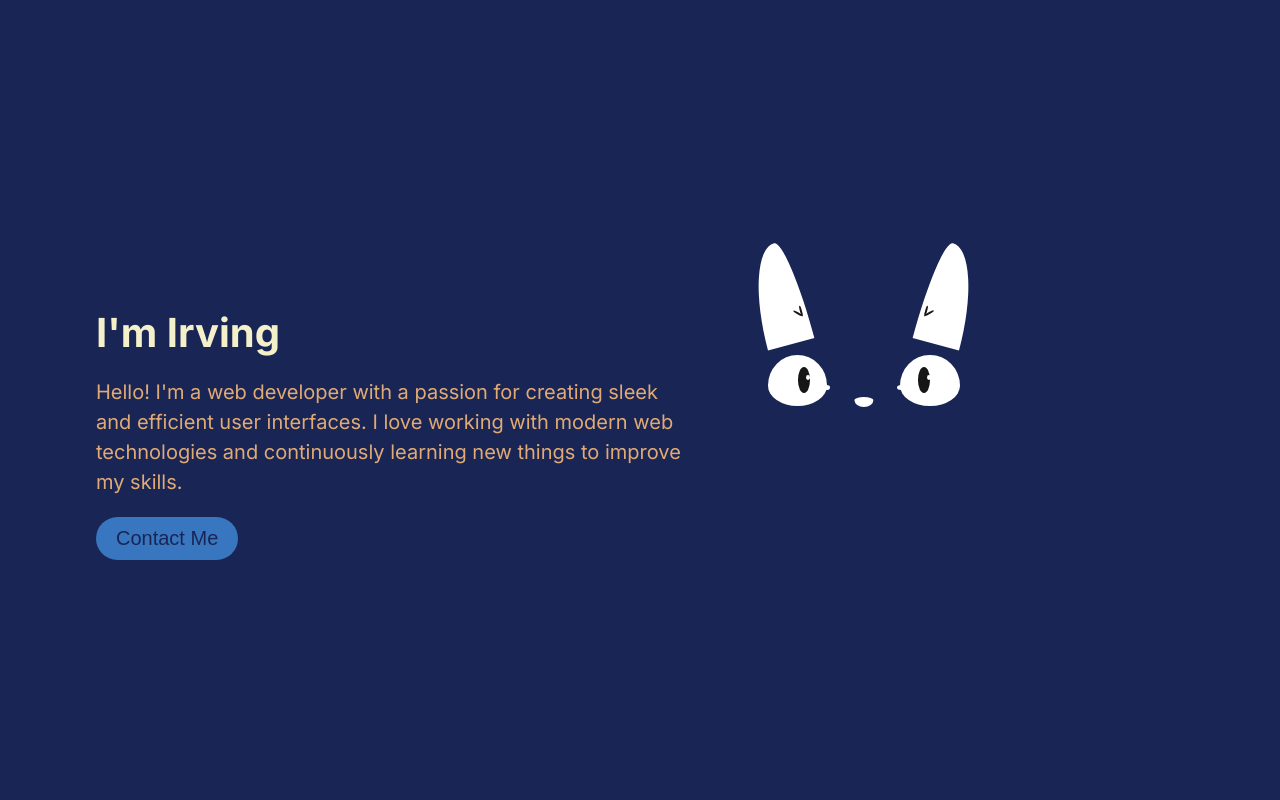
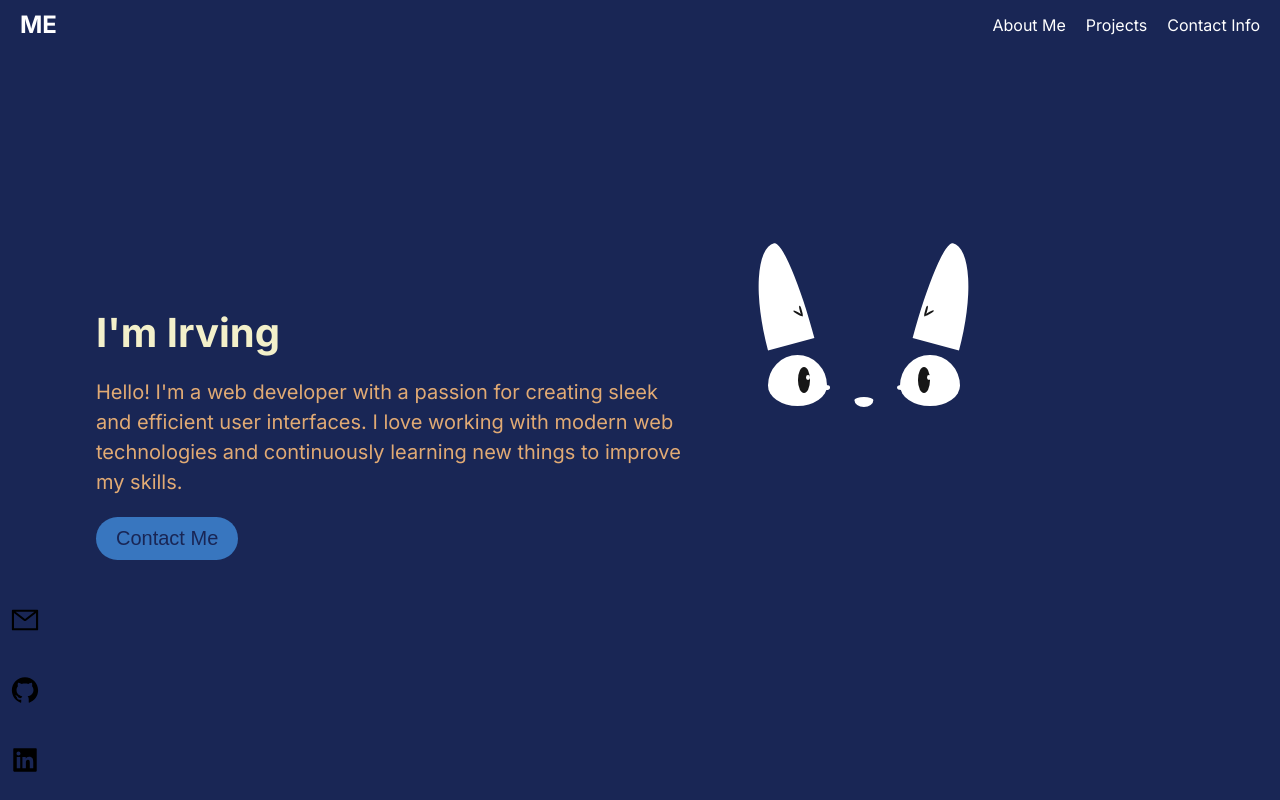
Before and after one commit to wwIrvingww/Proyecto3_Portfolio, a Next.js app in the folder portfolio/: page / in a window 1280 px wide. Built offline with nearby package versions, Linux system fonts and the light colour scheme.

Commit message:
navbar and sidebar added

```diff
--- a/portfolio/package.json
+++ b/portfolio/package.json
@@ -12,6 +12,7 @@
     "next": "14.2.3",
     "react": "^18",
     "react-dom": "^18",
+    "react-icons": "^5.2.1",
     "react-type-animation": "^3.2.0"
   },
   "devDependencies": {
--- /dev/null
+++ b/portfolio/src/components/Navbar.jsx
@@ -0,0 +1,18 @@
+// components/Navbar.jsx
+import React from 'react';
+import styles from '../styles/navbar.module.css';
+
+const Navbar = () => {
+  return (
+    <div className={styles.navbar}>
+      <div className={styles.logo}>ME</div>
+      <div className={styles.links}>
+        <a href="#about" className={styles.link}>About Me</a>
+        <a href="#projects" className={styles.link}>Projects</a>
+        <a href="#contact" className={styles.link}>Contact Info</a>
+      </div>
+    </div>
+  );
+}
+
+export default Navbar;
--- /dev/null
+++ b/portfolio/src/components/Sidebar.jsx
@@ -0,0 +1,16 @@
+// Sidebar.jsx
+import React from 'react';
+import { AiOutlineMail, AiFillGithub, AiFillLinkedin } from 'react-icons/ai';
+import styles from '../styles/sidebar.module.css';
+
+const Sidebar = () => {
+  return (
+    <div className={styles.sidebar}>
+      <AiOutlineMail size={30} className={styles.icon} />
+      <AiFillGithub size={30} className={styles.icon} />
+      <AiFillLinkedin size={30} className={styles.icon} />
+    </div>
+  );
+};
+
+export default Sidebar;
--- a/portfolio/src/components/Welcome.jsx
+++ b/portfolio/src/components/Welcome.jsx
@@ -1,11 +1,14 @@
 import React from 'react'
 import styles from '../styles/welcome.module.css'
 import Cat from './Cat';
-
+import Sidebar from './Sidebar';
+import Navbar from './Navbar';
 
 const Welcome = () => {
     return (
         <>
+            <Navbar/>
+            <Sidebar />
             <div className={styles.container}>
               <h1 className={styles.title}>I'm Irving</h1>
               <p className={styles.description}>
--- /dev/null
+++ b/portfolio/src/styles/navbar.module.css
@@ -0,0 +1,33 @@
+/* styles/Navbar.module.css */
+.navbar {
+    display: flex;
+    justify-content: space-between;
+    align-items: center;
+    width: 100%;
+    padding: 10px 20px;
+    color: white;
+    position: fixed;
+    top: 0;
+    left: 0;
+    z-index: 1000;
+  }
+
+  .logo {
+    font-size: 1.5rem;
+    font-weight: bold;
+  }
+
+  .links {
+    display: flex;
+    gap: 20px;
+  }
+
+  .link {
+    color: white;
+    text-decoration: none;
+    font-size: 1rem;
+  }
+
+  .link:hover {
+    text-decoration: underline;
+  }
--- /dev/null
+++ b/portfolio/src/styles/sidebar.module.css
@@ -0,0 +1,16 @@
+/* sidebar.module.css */
+.sidebar {
+    display: flex;
+    flex-direction: column;
+    position: fixed;
+    left: 0;
+    bottom: -15vh;
+    transform: translateY(-50%);
+    padding: 10px;
+
+  }
+
+  .icon {
+    margin: 20px 0;
+    cursor: pointer;
+  }
```
Also changed, not shown: 1 other file (tests, documents, lock files or other folders).
